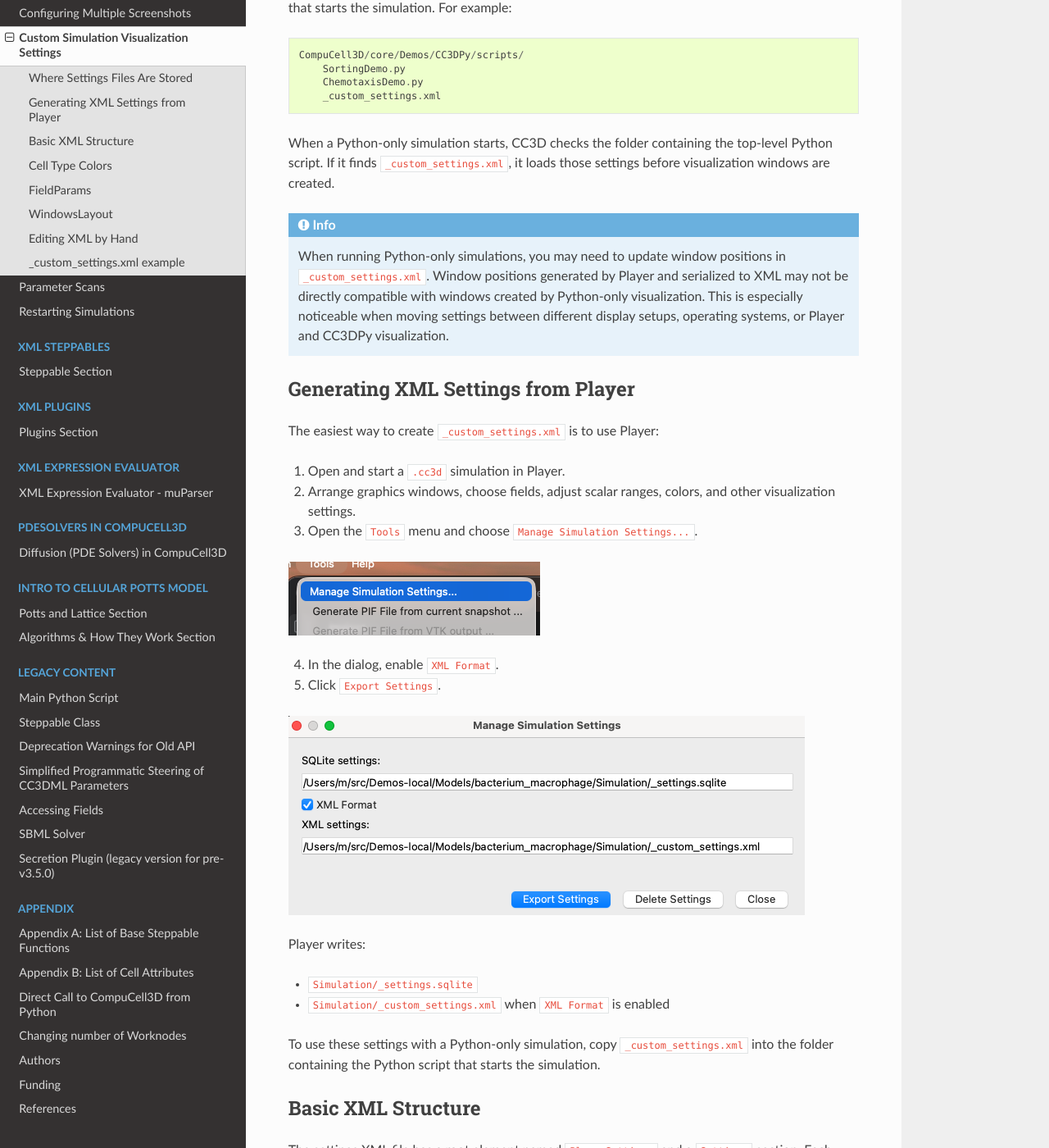
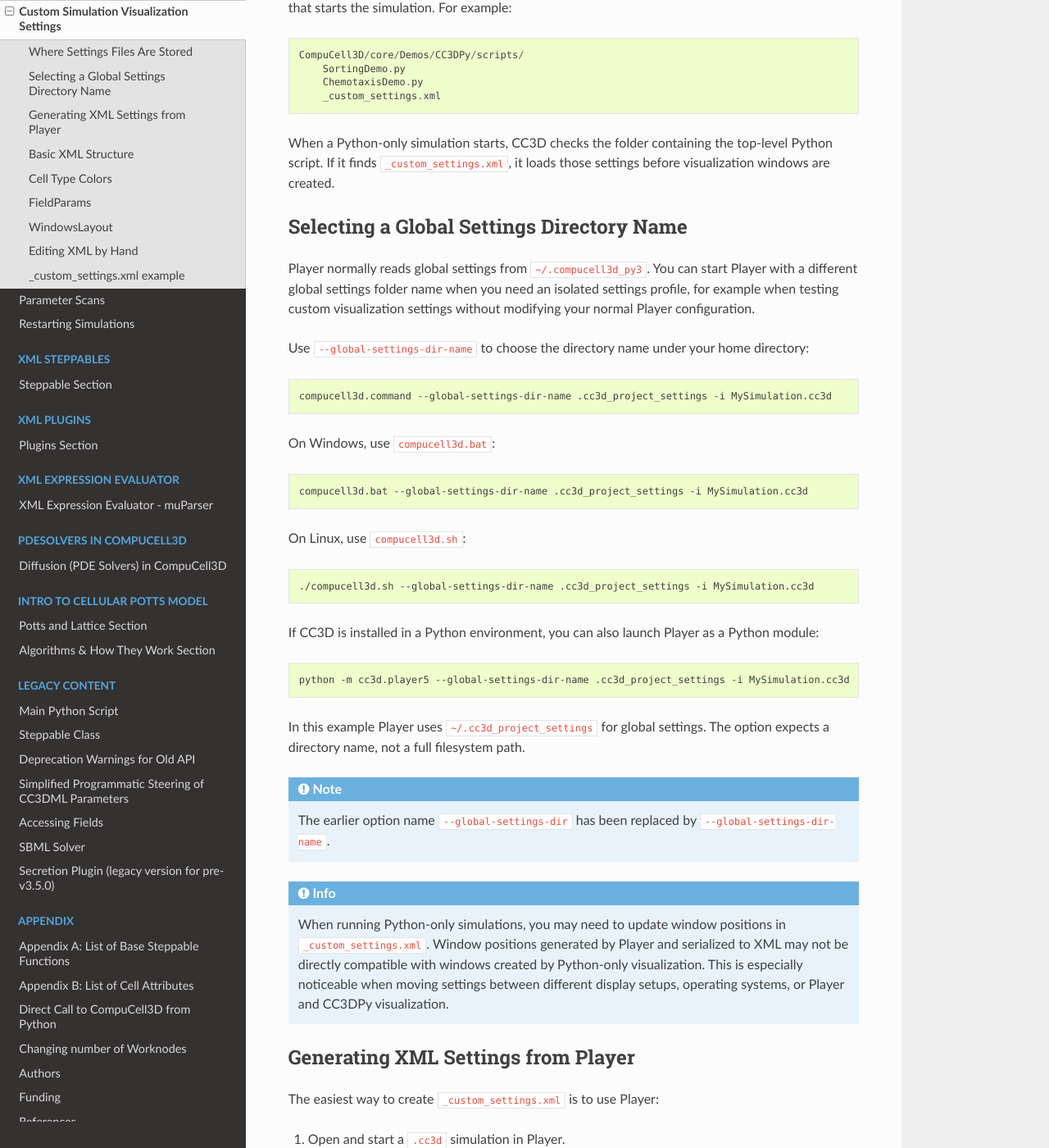
Before and after one commit to CompuCell3D/CompuCell3DReferenceManual, a Sphinx documentation site: the page built from docs/custom_simulation_settings.rst, in a window 1280 px wide and 1400 px high, scrolled down 765 px. Shown: the whole window at 82% size. Built offline with Sphinx 7.4.7 and the Read the Docs theme 3.1.0, drawn with Linux system fonts in a browser that asks for light colours; pages that are not in the unit, such as notebooks, are missing from menus.

Commit message:
improved documentation on global settings directory name

```diff
--- a/docs/custom_simulation_settings.rst
+++ b/docs/custom_simulation_settings.rst
@@ -40,6 +40,48 @@
 When a Python-only simulation starts, CC3D checks the folder containing the
 top-level Python script. If it finds ``_custom_settings.xml``, it loads those
 settings before visualization windows are created.
+
+Selecting a Global Settings Directory Name
+------------------------------------------
+
+Player normally reads global settings from ``~/.compucell3d_py3``. You can
+start Player with a different global settings folder name when you need an
+isolated settings profile, for example when testing custom visualization
+settings without modifying your normal Player configuration.
+
+Use ``--global-settings-dir-name`` to choose the directory name under your home
+directory:
+
+.. code-block:: bash
+
+    compucell3d.command --global-settings-dir-name .cc3d_project_settings -i MySimulation.cc3d
+
+On Windows, use ``compucell3d.bat``:
+
+.. code-block:: bat
+
+    compucell3d.bat --global-settings-dir-name .cc3d_project_settings -i MySimulation.cc3d
+
+On Linux, use ``compucell3d.sh``:
+
+.. code-block:: bash
+
+    ./compucell3d.sh --global-settings-dir-name .cc3d_project_settings -i MySimulation.cc3d
+
+If CC3D is installed in a Python environment, you can also launch Player as a
+Python module:
+
+.. code-block:: bash
+
+    python -m cc3d.player5 --global-settings-dir-name .cc3d_project_settings -i MySimulation.cc3d
+
+In this example Player uses ``~/.cc3d_project_settings`` for global settings.
+The option expects a directory name, not a full filesystem path.
+
+.. note::
+
+   The earlier option name ``--global-settings-dir`` has been replaced by
+   ``--global-settings-dir-name``.
 
 .. admonition:: Info
 
```
